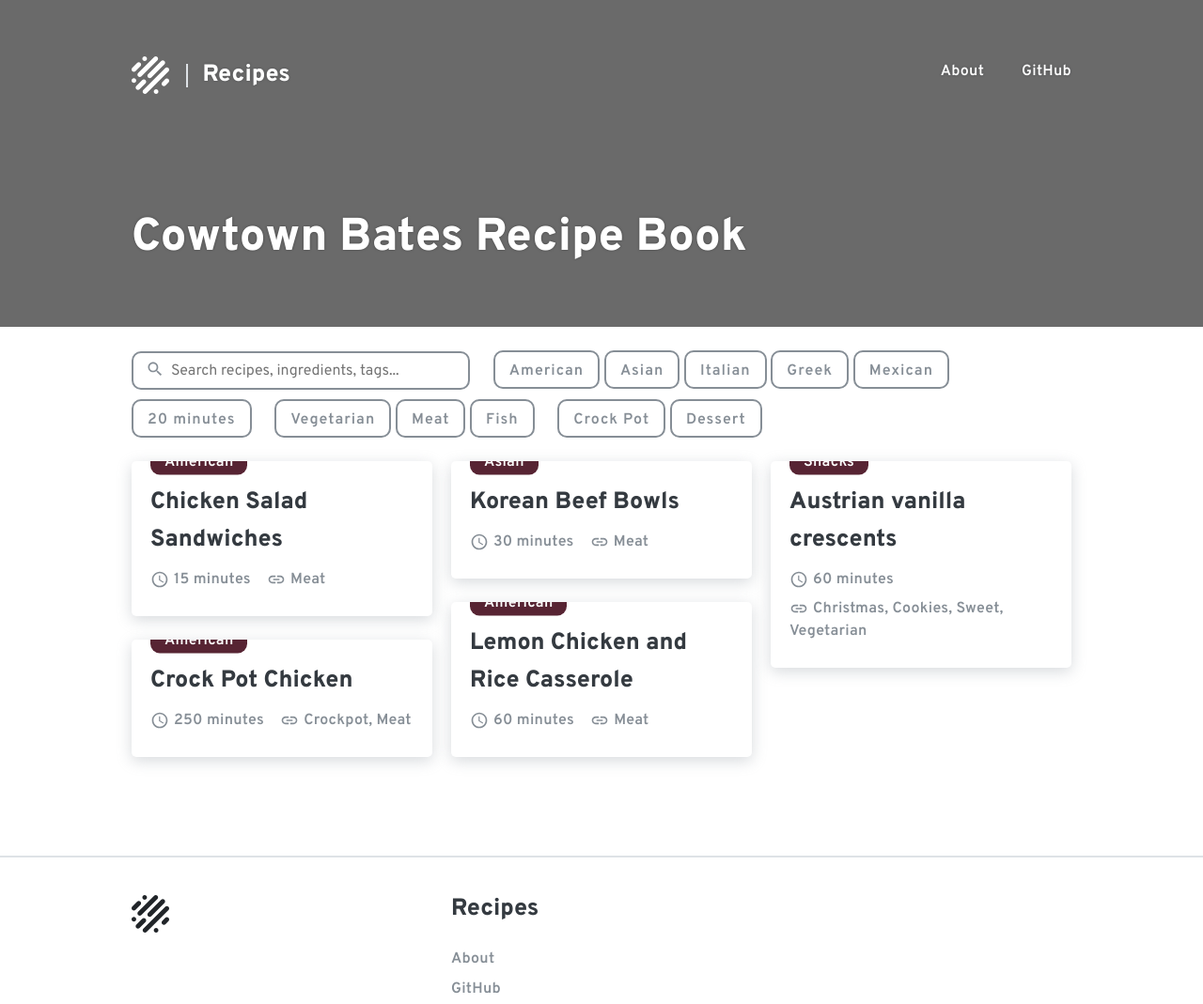
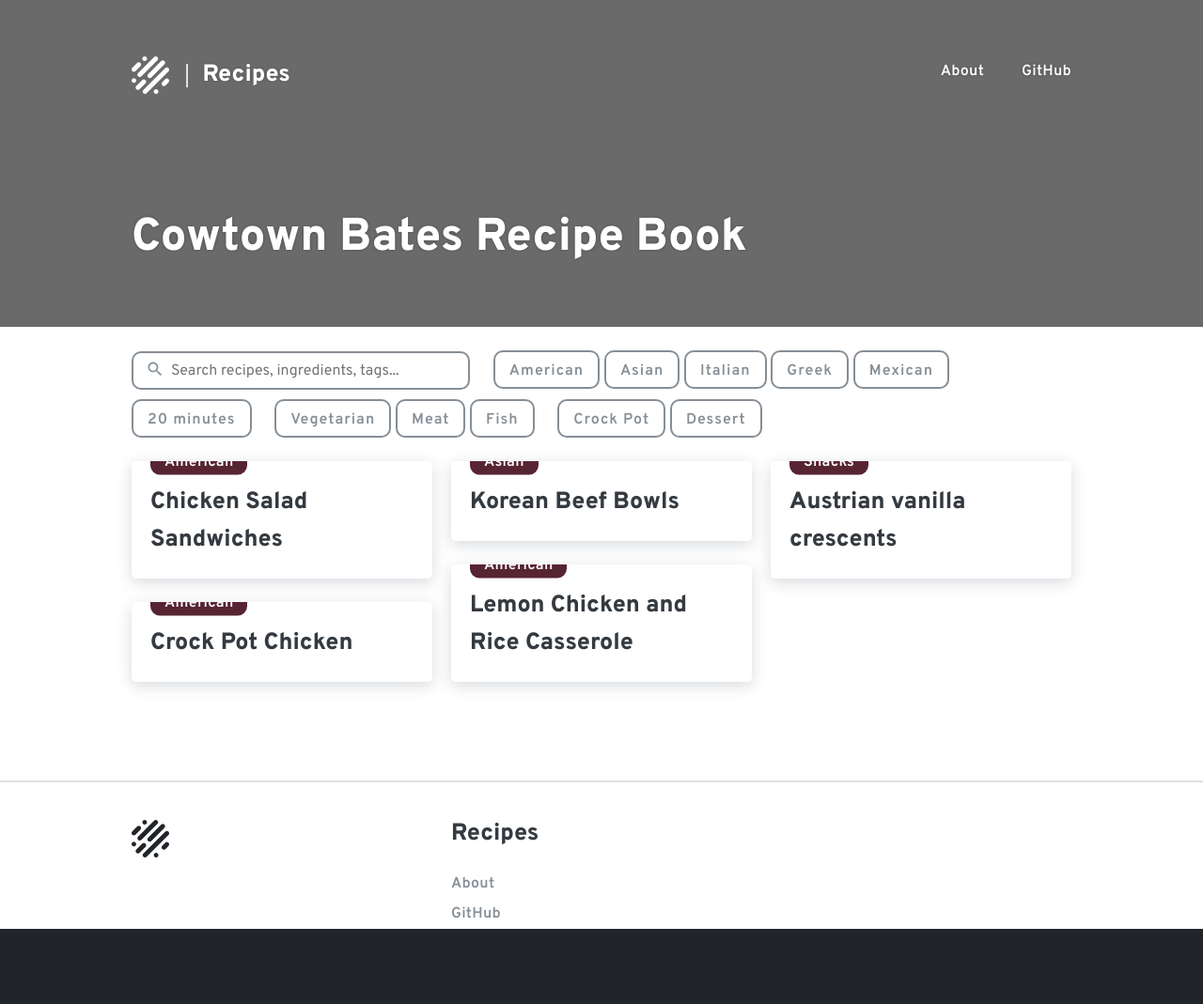
Before and after one commit to sfb1996/cookbook, a Jekyll site: the page built from index.html, in a window 1280 px wide. Shown: the whole page at 94% size. Built offline with Jekyll 4.4.1, drawn with Linux system fonts in a browser that asks for light colours; after the commit the page ends 989 px from its top, so only the background shows below that.

Commit message:
more updates.

```diff
--- a/index.html
+++ b/index.html
@@ -104,7 +104,7 @@ exclude: true
             <div class="list-body">
               <h3 class="list-header title">{{ page.title }}</h3>
               <span class="list-category category">{{ page.category }}</span>
-              {% include custom/meta.html %}
+             <!-- {% include custom/meta.html %} -->
               <span class="list-ingredients ingredients" data-ingredients="{% for i in page.ingredients %}{{ i.name }}{% unless forloop.last %}, {% endunless %}{% endfor %}"></span>
             </div>
           </a>
```
